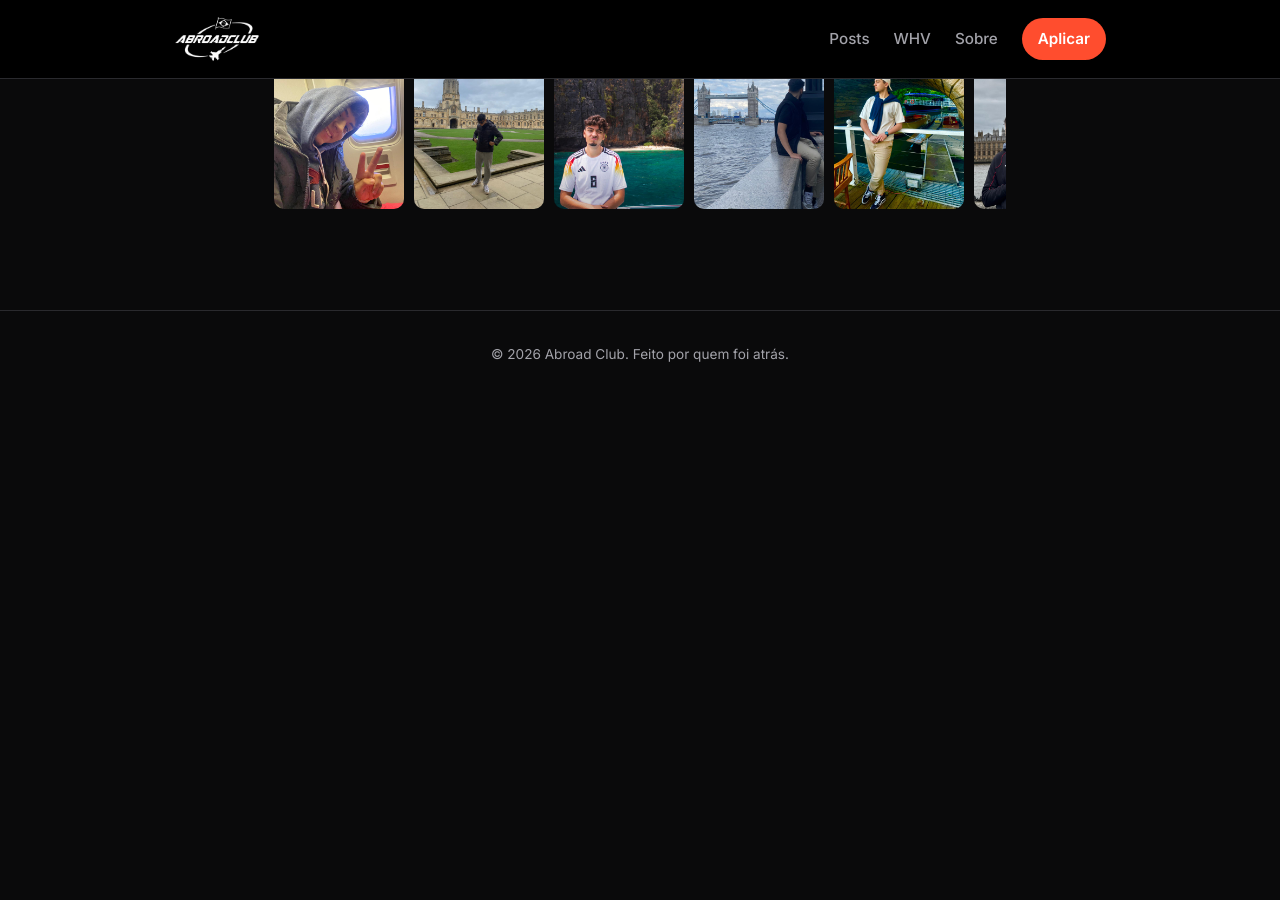
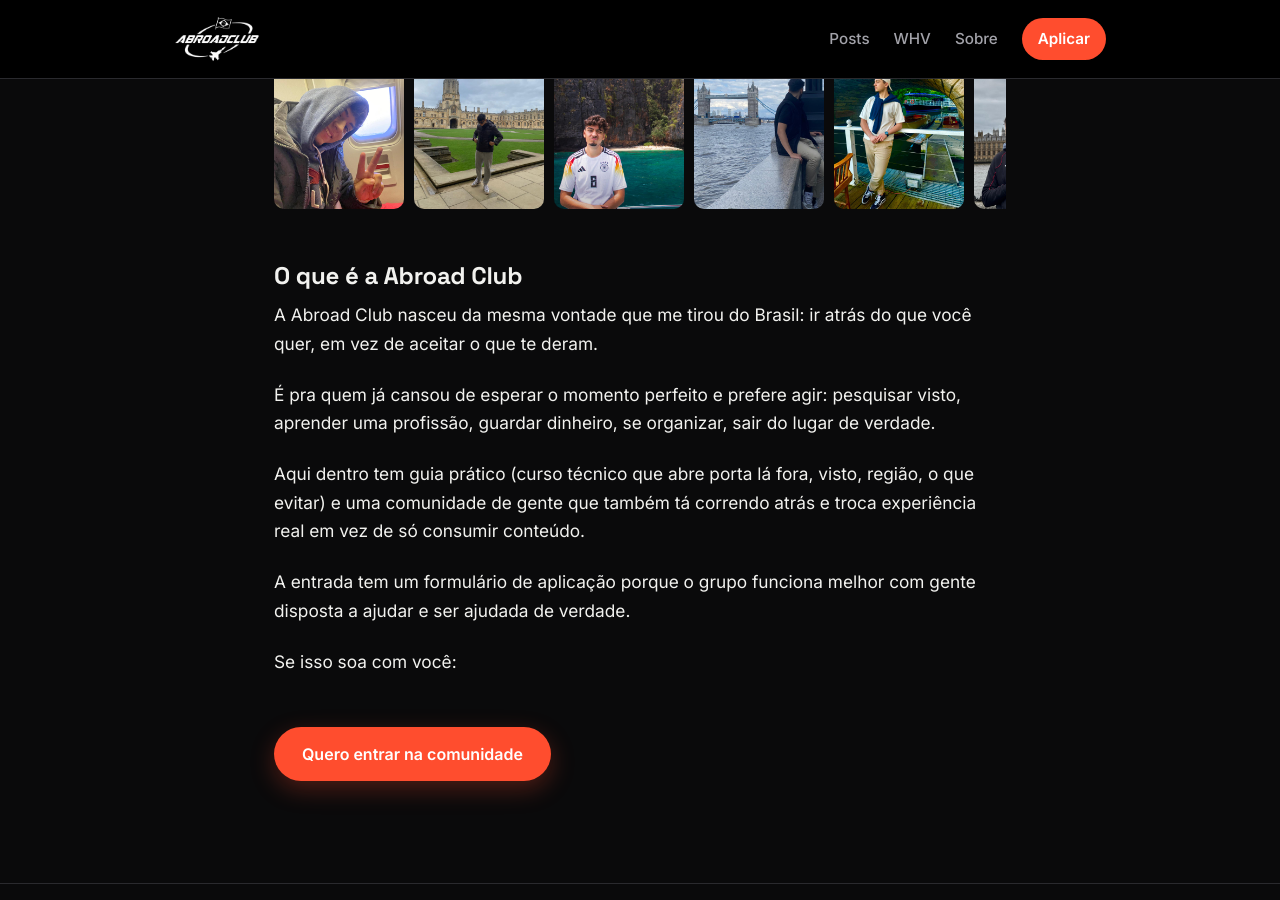
Before and after one commit to abroadclub/abroadclub.github.io, a Jekyll site: the page built from about.md, in a window 1280 px wide and 900 px high, scrolled down 2299 px. Built offline with Jekyll 4.4.1, drawn with Linux system fonts in a browser that asks for light colours; before the commit the page ends 2707 px from its top, so only the background shows below that.

Commit message:
Adiciona secao O que e a Abroad Club na pagina Sobre

```diff
--- a/about.md
+++ b/about.md
@@ -51,3 +51,17 @@ Se aprendi uma coisa com tudo isso: não interessa o quão ruim a fase parece, v
   <img src="{{ '/assets/about/joao-casamento-01.jpg' | relative_url }}" alt="Pedido de casamento em Paris" loading="lazy">
   <img src="{{ '/assets/about/joao-casamento-02.jpg' | relative_url }}" alt="Pedido de casamento em Paris" loading="lazy">
 </div>
+
+## O que é a Abroad Club
+
+A Abroad Club nasceu da mesma vontade que me tirou do Brasil: ir atrás do que você quer, em vez de aceitar o que te deram.
+
+É pra quem já cansou de esperar o momento perfeito e prefere agir: pesquisar visto, aprender uma profissão, guardar dinheiro, se organizar, sair do lugar de verdade.
+
+Aqui dentro tem guia prático (curso técnico que abre porta lá fora, visto, região, o que evitar) e uma comunidade de gente que também tá correndo atrás e troca experiência real em vez de só consumir conteúdo.
+
+A entrada tem um formulário de aplicação porque o grupo funciona melhor com gente disposta a ajudar e ser ajudada de verdade.
+
+Se isso soa com você:
+
+<a class="btn-cta" href="{{ '/aplicar/' | relative_url }}">Quero entrar na comunidade</a>
```
